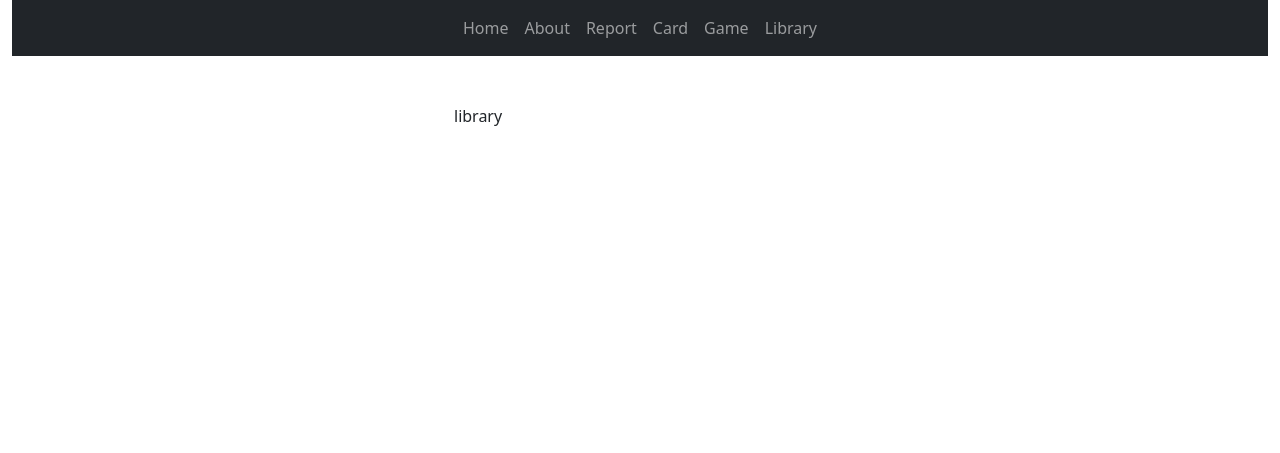
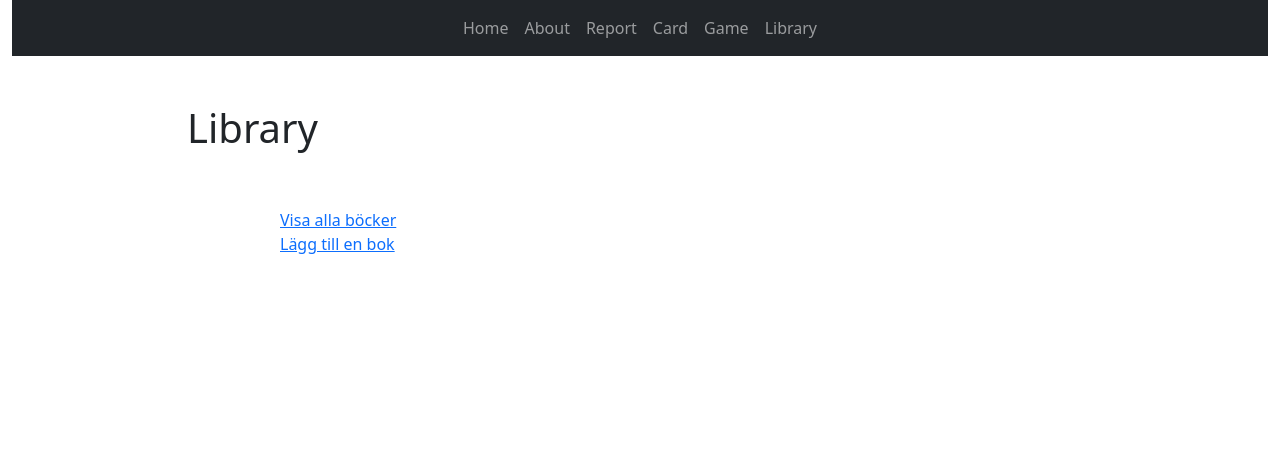
Before and after one commit to marlenabazan/mvc, a Symfony app: template templates/library/index.html.twig in a window 1280 px wide. Shown: the top 453 px of the page. Run offline with Twig, Linux system fonts and the light colour scheme; the template is opened without the code that fills it, so the values that code supplies are empty; some libraries are stand-ins or nearby versions.

Commit message:
Small fixes

```diff
--- a/templates/library/index.html.twig
+++ b/templates/library/index.html.twig
@@ -5,8 +5,16 @@
 {% block content %}
 
 <div class="container">
-    <div class="row mt-5 col-sm-8 offset-4">
-        library
+    <div class="row mt-5 col-sm-8 offset-1">
+        <h1>Library</h1>
+    </div>
+
+    <div class="row mt-5 col-sm-8 offset-2">
+
+
+            <a href="{{ url("library-show-all") }}">Visa alla böcker</a>
+            <a href="{{ url("library-create") }}">Lägg till en bok</a>
+
     </div>
 </div>
 
--- a/templates/library/show-all.html.twig
+++ b/templates/library/show-all.html.twig
@@ -30,10 +30,6 @@
                 </tbody>
             </table>
         </div>
-
-        <div class="row mt-5 col-md-12">
-            <a href="{{ url("library-show-all") }}">Tillbaka</a><br>
-        </div>
     </div>
 
 {% endblock %}
--- a/templates/library/show-one-book.html.twig
+++ b/templates/library/show-one-book.html.twig
@@ -18,7 +18,7 @@
         </div>
 
         <div class="row mt-5 col-md-12 offset-1">
-            <a href="{{ url("library-show-all") }}">Tillbaka</a><br>
+            <a href="{{ url("library-show-all") }}">Tillbaka till alla böcker</a><br>
         </div>
 
     </div>
```
